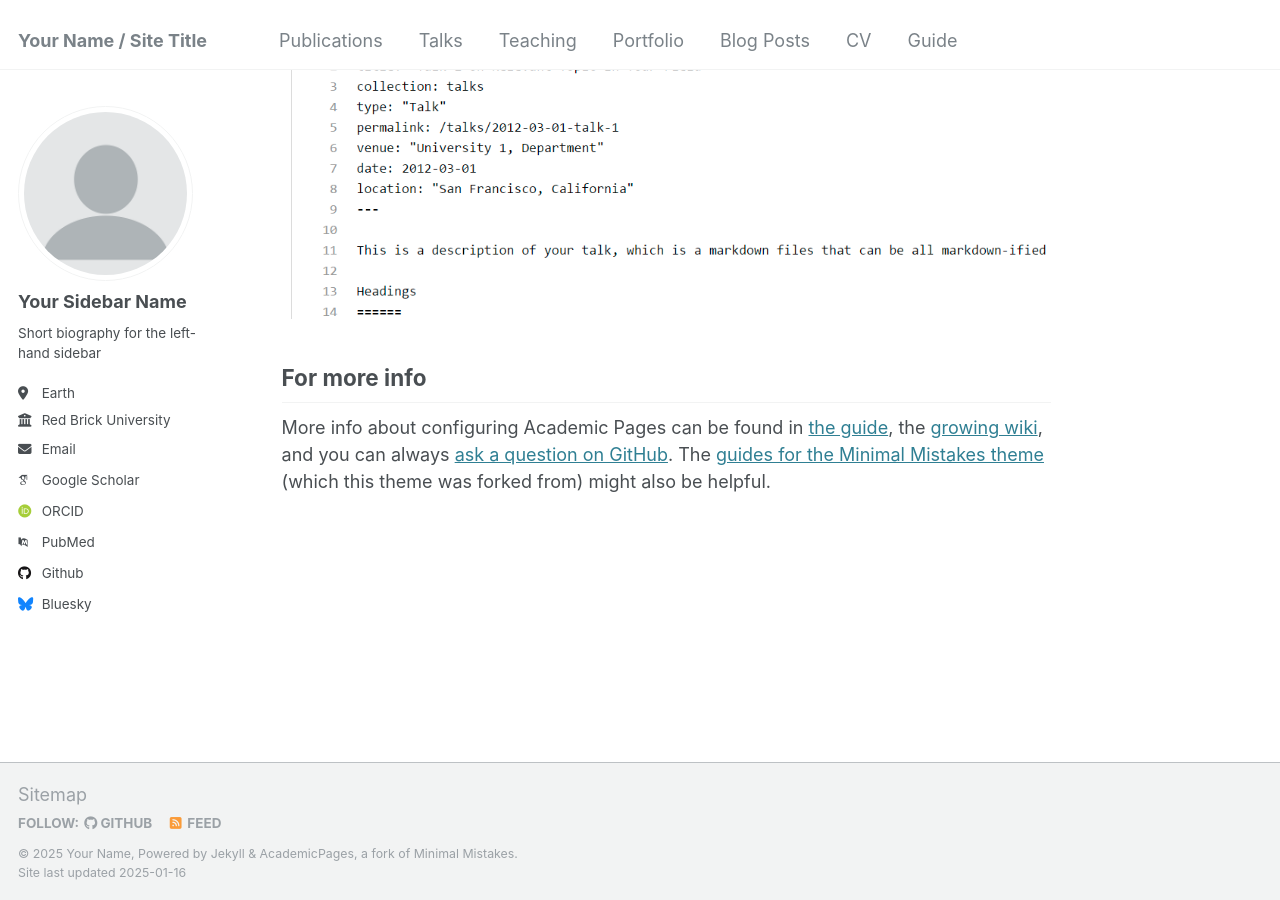
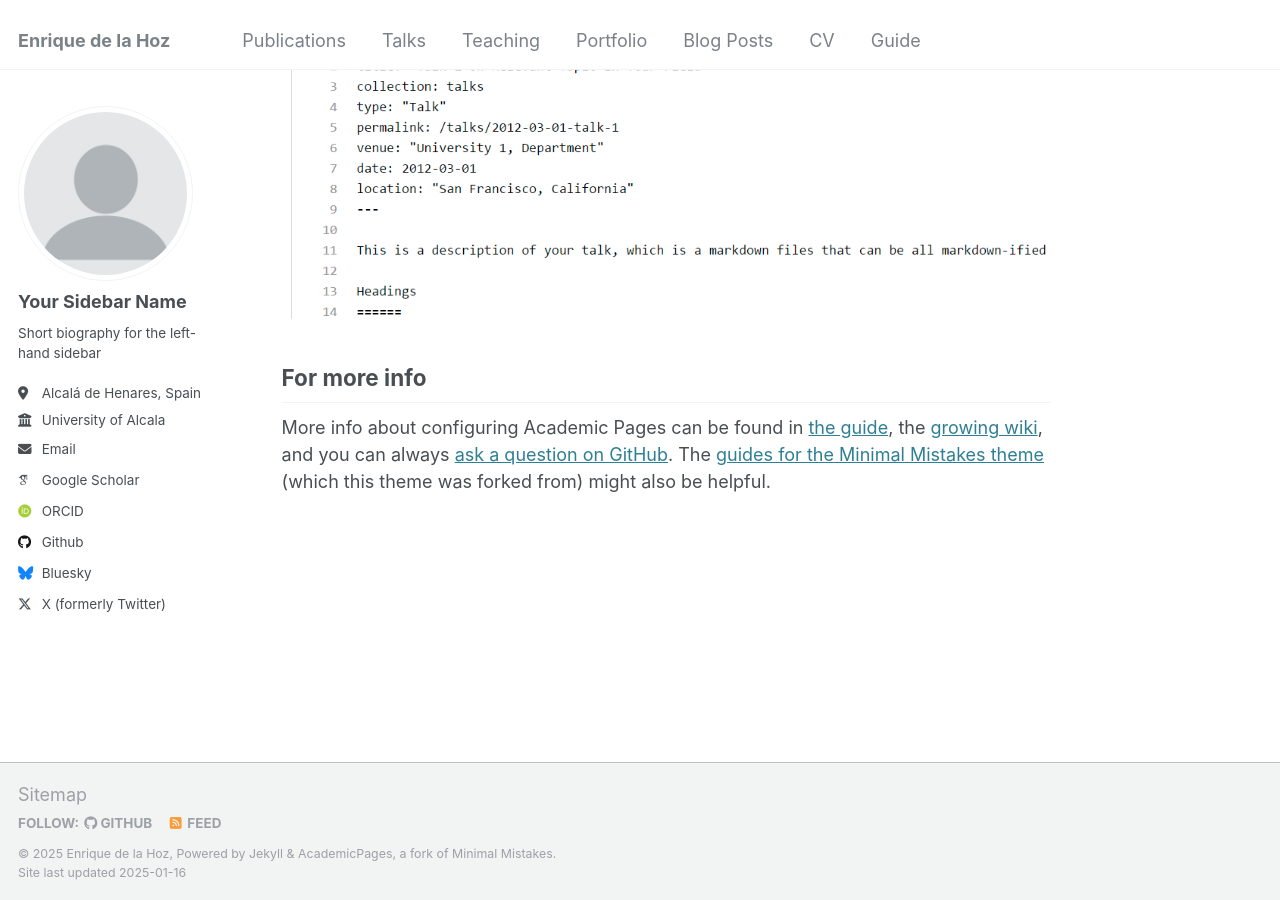
Before and after one commit to edelahozuah/edelahozuah.github.io, a Jekyll site: the page built from _pages/about.md, in a window 1280 px wide and 900 px high, scrolled down 2643 px. Built offline with Jekyll 4.4.1, drawn with Linux system fonts in a browser that asks for light colours; some web fonts are replaced.

Commit message:
Update _config.yml

```diff
--- a/_config.yml
+++ b/_config.yml
@@ -8,11 +8,11 @@
 
 # Basic Site Settings
 locale                   : "en-US"
-title                    : "Your Name / Site Title"
+title                    : "Enrique de la Hoz"
 title_separator          : "-"
-name                     : &name "Your Name"
+name                     : &name "Enrique de la Hoz"
 description              : &description "personal description"
-url                      : https://academicpages.github.io # the base hostname & protocol for your site e.g. "https://[your GitHub username].github.io"
+url                      : https://edelahozuah.github.io # the base hostname & protocol for your site e.g. "https://[your GitHub username].github.io"
 baseurl                  : "" # the subpath of your site, e.g. "/blog"
 repository               : "academicpages/academicpages.github.io"
 
@@ -25,18 +25,18 @@ author:
   name             : "Your Sidebar Name"
   pronouns         : # example: "she/her"
   bio              : "Short biography for the left-hand sidebar"
-  location         : "Earth"
-  employer         : "Red Brick University"
+  location         : "Alcalá de Henares, Spain"
+  employer         : "University of Alcala"
   uri              : # URL
-  email            : "none@example.org"
+  email            : "enrique.delahoz@uah.es"
 
   # Academic websites
   arxiv            : # URL - Update with the correct link to your profile
-  googlescholar    : "https://scholar.google.com/citations?user=PS_CX0AAAAAJ"
+  googlescholar    : "https://scholar.google.com/citations?user=HBXLJGoAAAAJ"
   impactstory      : # URL
-  orcid            : "http://orcid.org/yourorcidurl"
+  orcid            : "https://orcid.org/0000-0003-4837-3837"
   semantic         : # URL
-  pubmed           : "https://www.ncbi.nlm.nih.gov/pubmed/?term=john+snow"
+  pubmed           : # "https://www.ncbi.nlm.nih.gov/pubmed/?term=john+snow"
   researchgate     : # URL
   scopus           : # URL
 
@@ -44,7 +44,7 @@ author:
   bitbucket        : # Username - Update with your username on the site
   codepen          : # Username
   dribbble         : # Username
-  github           : "academicpages"
+  github           : "edelahozuah"
   kaggle           : # Username
   stackoverflow    : # User number or user number and name (i.e., use "1" or "1/jeff-atwood")
 
@@ -66,7 +66,7 @@ author:
   steam            : # Username
   telegram         : # URL
   tumblr           : # Username
-  twitter          : # Username for X / Twitter
+  twitter          : edelahozuah
   vine             : # Username
   weibo            : # Username
   wikipedia        : # Username
```
